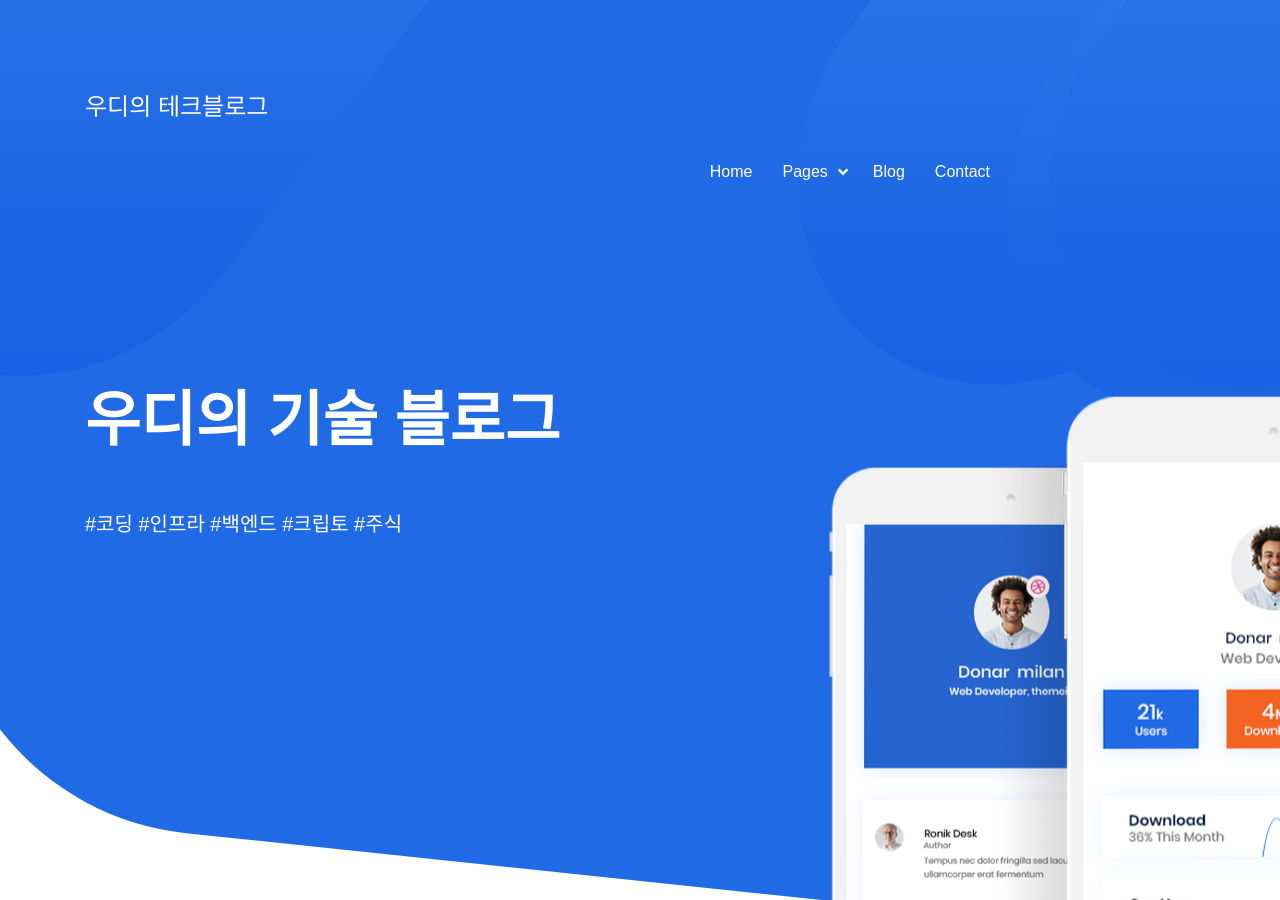
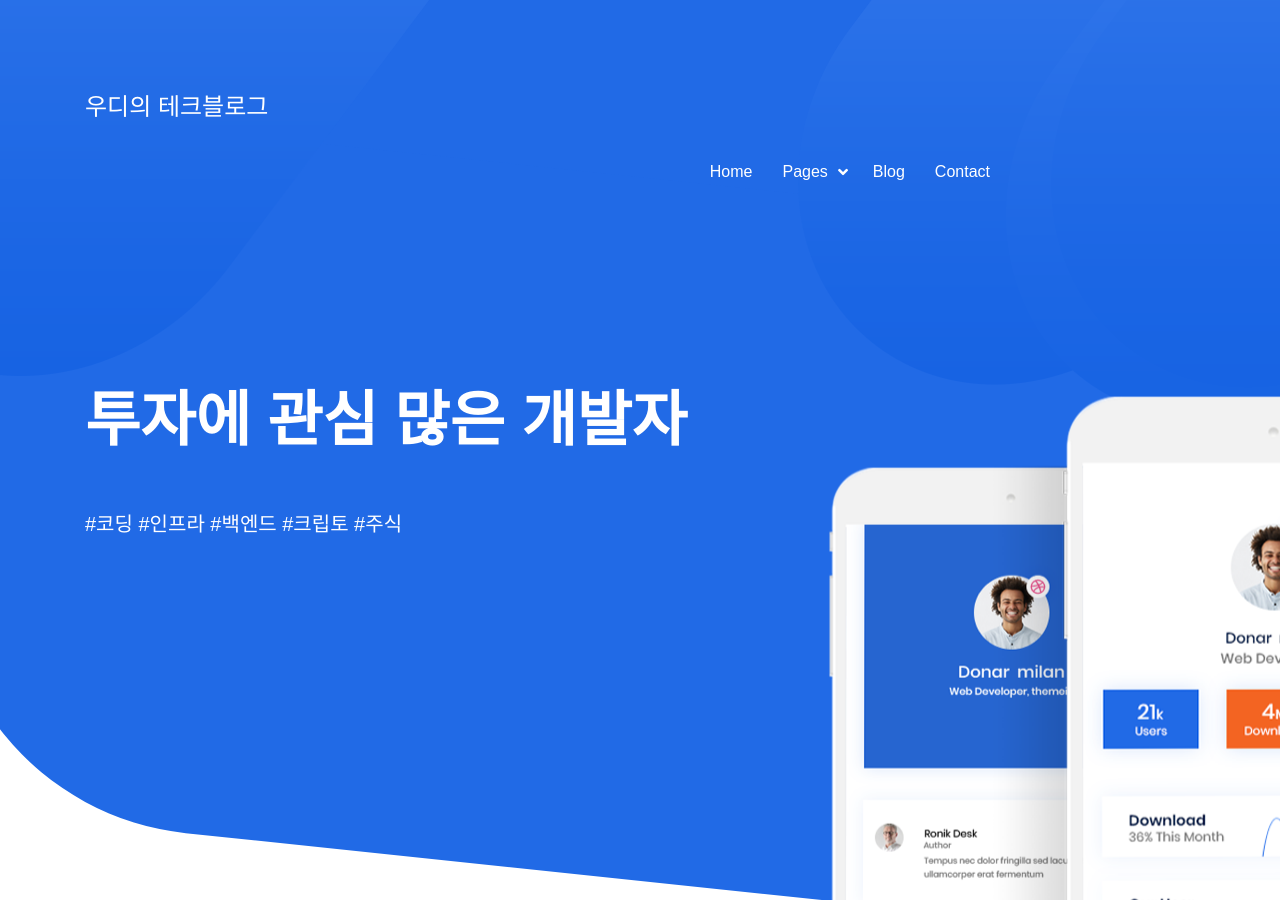
Before and after one commit to yuuisang/yuuisang.github.io, a Jekyll site: the page built from index.html, in a window 1280 px wide and 900 px high. Built offline with Jekyll 4.4.1, drawn with Linux system fonts in a browser that asks for light colours; some web fonts are replaced.

Commit message:
theme set

```diff
--- a/_includes/header.html
+++ b/_includes/header.html
@@ -15,7 +15,7 @@
         <div class="row">
             <div class="col-md-8">
             <div class="banner-content">
-                <h1 class="big-font1 white-text m-b-50">우디의 기술 블로그</h1>
+                <h1 class="big-font1 white-text m-b-50">투자에 관심 많은 개발자</h1>
                 <h5 class="white-text m-b-50">#코딩 #인프라 #백엔드 #크립토 #주식
                 </h5>
                 <!-- <ul class="banner-ads-btn m-0 list-inline">
```
